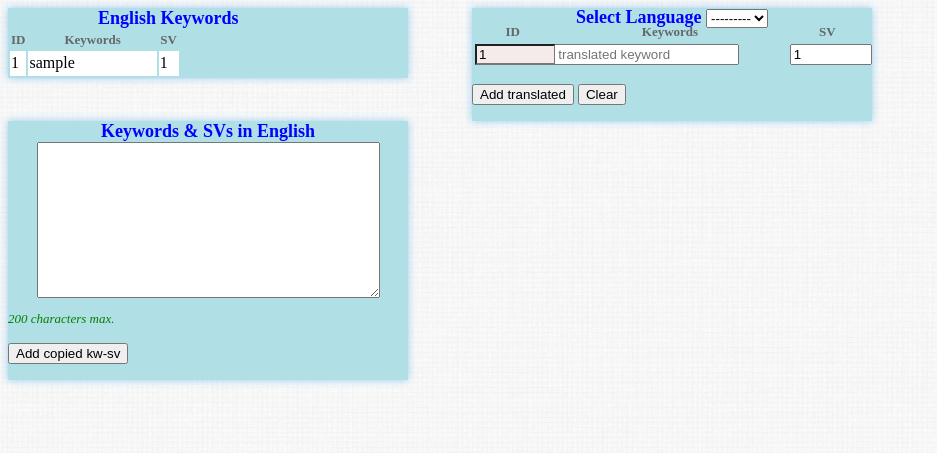
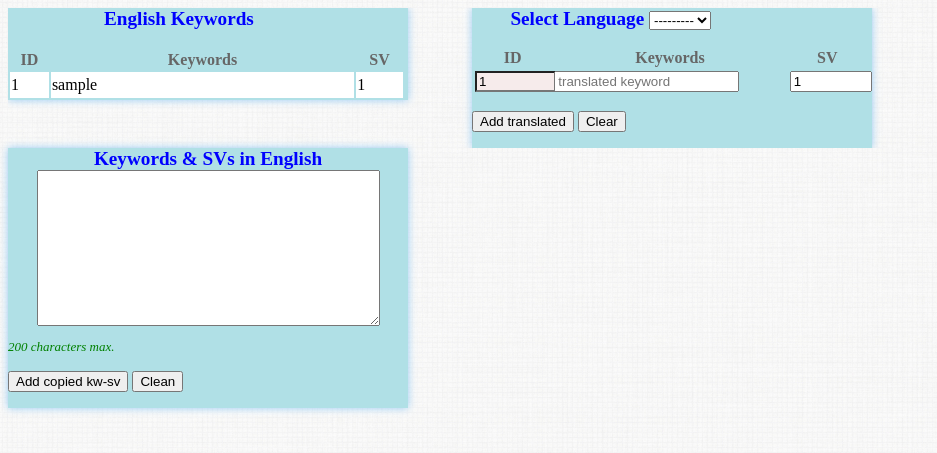
Before and after one commit to danibudi/tld_keywords_tool, a Django app: page /home/ in a window 1280 px wide. Shown: the top 453 px of the page, without its empty margins (0-937 px from the left). Run offline with Django 3.2, Linux system fonts and the light colour scheme; tables that the repository leaves empty hold one stand-in row (values such as "Sample post"); parts of the project's set-up code (start-up, migrations or seed data) failed here and were passed over.

Commit message:
fixed bug for None.id /language/ css for tables

```diff
--- a/kwt/kwt/templates/st.html
+++ b/kwt/kwt/templates/st.html
@@ -11,17 +11,16 @@
 {
 overflow:auto;
 background-color: #b0e0e6;
-box-shadow: 0px 0px 0.5em #97CBF4;
-max-height:40em;
+box-shadow: 0em 0em 0.5em #97CBF4;
 vertical-align:top!important;
 width: 25em;
 }
 .title{
     color: blue;
-    font-size:18px;
+    font-size:larger;
     font-weight:bold;
     text-align:center;
-    margin-left:90px;
+    margin-left:5em;
 }
 .errorlist {
    font-size: small!important;
@@ -33,15 +32,14 @@ ul.errorlist {
    text-align: left;
 }
 .table_kw {
-    _width: 100px;
-    margin: 20px auto;
+    margin: 2em auto;
     border-collapse:collapse;
     border-spacing: 0;
 }
 .table_kw td {
     background-color: red;
     border: 0;
-    min-height: 20px;
+    min-height: 2em;
 }
 .textarea {
     border: none;
@@ -86,6 +84,9 @@ ul.errorlist {
     -webkit-align-items: flex-start;
     -ms-flex-align: start;
     align-items: flex-start;
+    overflow:auto;
+    max-height:40em;
+    width: 55em!important;
 }
 
 .flex-item:{
@@ -111,21 +112,20 @@ ul.errorlist {
 
 @-moz-document url-prefix() {
 .flex-container {
-    width: 100%;
+    width: auto;
     -moz-box-sizing: border-box;
     }
 }
 
 .table_data {
     background-color:white;
-    padding-bottom: 0.25em;
-    padding-top: 0.21em;
+    height: 1.5em;
 }
 
 .table_header {
     color: #666666;
     font-weight:bold;
-    font-size:13px;
+    font-size:medium;
 }
 
 .headerSortDown {
@@ -135,6 +135,14 @@ ul.errorlist {
 .headerSortUp {
   background-image: url("http://i.imgur.com/SP99ZPJ.png");
   background-repeat:no-repeat;
+}
+input:focus
+{
+background-color:#FFFF99;
+}
+
+textarea:focus {
+    background: #FFFF99;
 }
 </style>
 <script type="text/javascript" src="{{ STATIC_URL }}jquery-latest.js"></script>
@@ -146,6 +154,13 @@ $(document).ready(function()
         $("#TranslatedTable").tablesorter();
     }
 );
+
+function clr()
+{
+    var ta = document.getElementById("id_kw_sv_sub-kwd_sv");
+    ta.value = "";
+    ta.focus();
+}
 </script>
 <script>
 function get_submit_button() {
@@ -177,18 +192,18 @@ Keywords
 
 <div class="flex-container" id="content">
     <div class="flex-item">
-        <div class="tkw" ><span class="title">English Keywords</span>
-        <table id="KeywordsTable" class="tablesorter" style='vertical-align:top!important;'>
+        <div class="tkw"><span class="title" style="margin-bottom: 2em;">English Keywords</span>
+        <table id="KeywordsTable" class="tablesorter" style="width:24.8em; vertical-align:top!important; margin-top: 1.1em;">
             <thead>
-            <tr>
+            <tr >
             <th class="table_header" style="width:10%;">ID</a></th>
-            <th class="table_header" style="width:40%;">Keywords</th>
+            <th class="table_header" style="width:auto">Keywords</th>
             <th class="table_header" style="width:50%;">SV</th>
             </tr>
             </thead>
             <tbody>
                 {% for kw in kwords_all %}
-                <tr width=100%>
+                <tr style="height:1.68em!important;"width=100%>
                     <td class="table_data" style="width:10%;">{{ kw.id }}</td>
                     <td class="table_data" style="width:78%;">{{ kw.kw_english.lower }}</td>
                     <td class="table_data" style="width:auto;">{{ kw.sv_english }}</td>
@@ -199,13 +214,12 @@ Keywords
         </div>
     </div>
     <div class="flex-item" style="margin-left: 4em; ">
-        <div class="tkw" name="lang_sub" id="kwordslist" style="overflow-x:hidden!important">
-            <input type="submit" name="lang_sub" value="Set language" style="visibility: hidden; height: 0em"/>
-
-            <p class="title" style="margin: -0.4em; padding: 0em; max-width: 24em;">
+        <div class="tkw" name="lang_sub" id="kwordslist">
+            <span class="title" style="margin-left: 2em;">
                 {% if language %}Add {{ language }} Keywords {% else %}Select Language {% endif %}{{ form_kwd_sv.language }}
-            </p>
-            <table id="TranslatedTable" class="tablesorter" style="font-size:10px!important; padding-bottom: .05em!important;">
+            </span>
+            <input type="submit" name="lang_sub" value="Set language" style="display: none;"/>
+            <table id="TranslatedTable" style="margin-top: 1em;">
                 <thead>
                     <tr>
                         <th class="table_header" scope="col" style="width:20%;">ID</th>
@@ -223,7 +237,7 @@ Keywords
                     </p>
                     {% endif %}
                     {% for form in formset %}
-                    <tr id="{{ form.prefix }}-row" style="font-size:10px!important; padding-bottom: .05em!important;">
+                    <tr id="{{ form.prefix }}-row" style="height: 1.2em!important;">
                         <td style="pointer-events:none;">{{ form.kw_english }}</td>
                         <td style="text-align:left;">{{ form.kw }}</td>
                         <td style="text-align:left; width:20%;">{{ form.sv }}</td>
@@ -246,12 +260,12 @@ Keywords
     Please correct the error below.</p>
     <p style="font-size: small!important; color: red; text-align: left;"> {{ form_kwd_sv.errors }}</p>
 {% endif %}
-{{ form_kwd_sv.kwd_sv }}</div>
+{{ form_kwd_sv.kwd_sv }}
+</div>
 <p class="helptext">200 characters max.</p>
-<p><input type="submit" name="kw_sv_sub" value="Add copied kw-sv" /></p>
+<p><input type="submit" name="kw_sv_sub" value="Add copied kw-sv" />
+    <input type="submit" name="kw_sv_clean" value="Clean" onclick="clr()" /></p>
 </div>
 </form>
-
-
 </body>
 </html>
--- a/kwt/kwt/views.py
+++ b/kwt/kwt/views.py
@@ -68,9 +68,13 @@ def home(request):
                 formset = KeywordListFormSet(data=request.POST,
                                              prefix='trans_kw')
             if 'clear_trans_kw' in request.POST:
+                if language:
+                    language=language.id
+                else:
+                    language=None
                 x_post = [dict(
                     kw_english=kw,
-                    language=language.id) for kw in kwords_untranslated]
+                    language=language) for kw in kwords_untranslated]
                 formset = KeywordListFormSet(initial=x_post, prefix='trans_kw')
             if 'trans_kw' in request.POST:
                 for form_kw_lang in formset:
```
Lines whose indentation alone changed are shown as unchanged.
